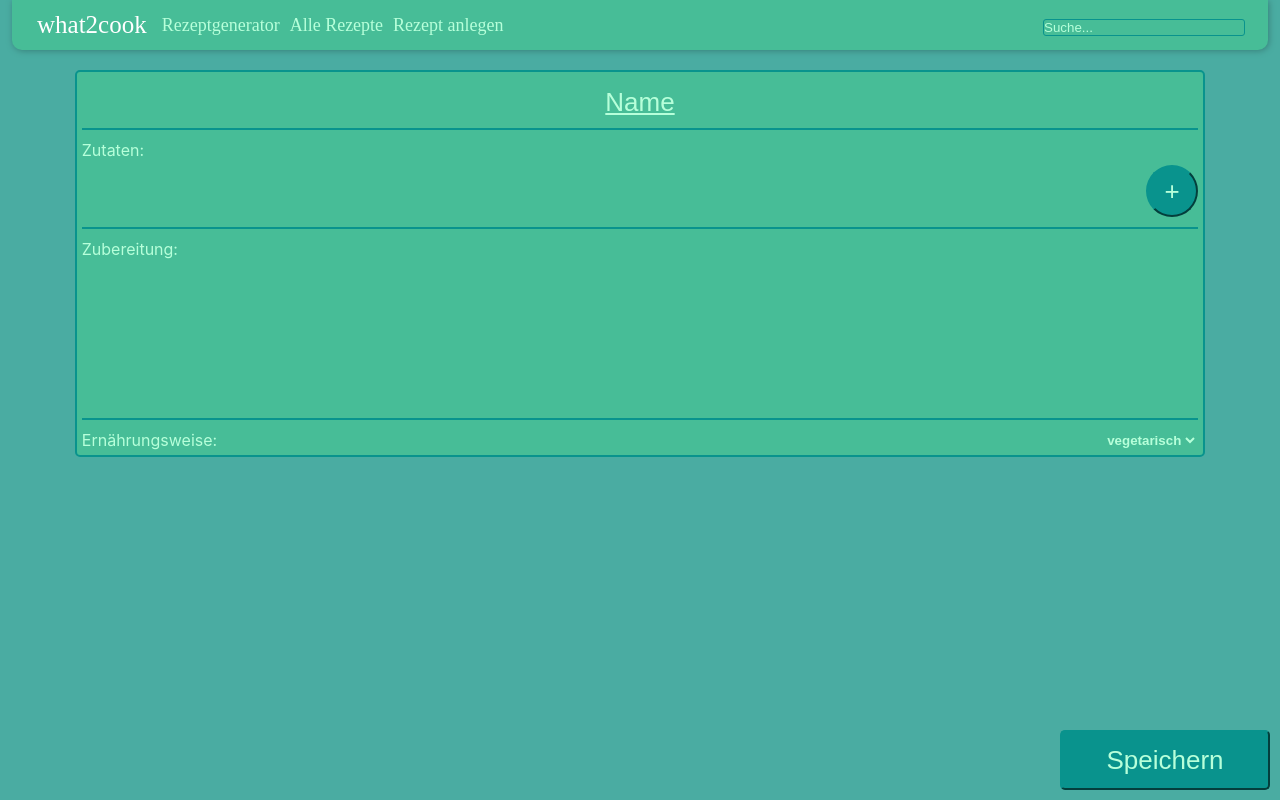
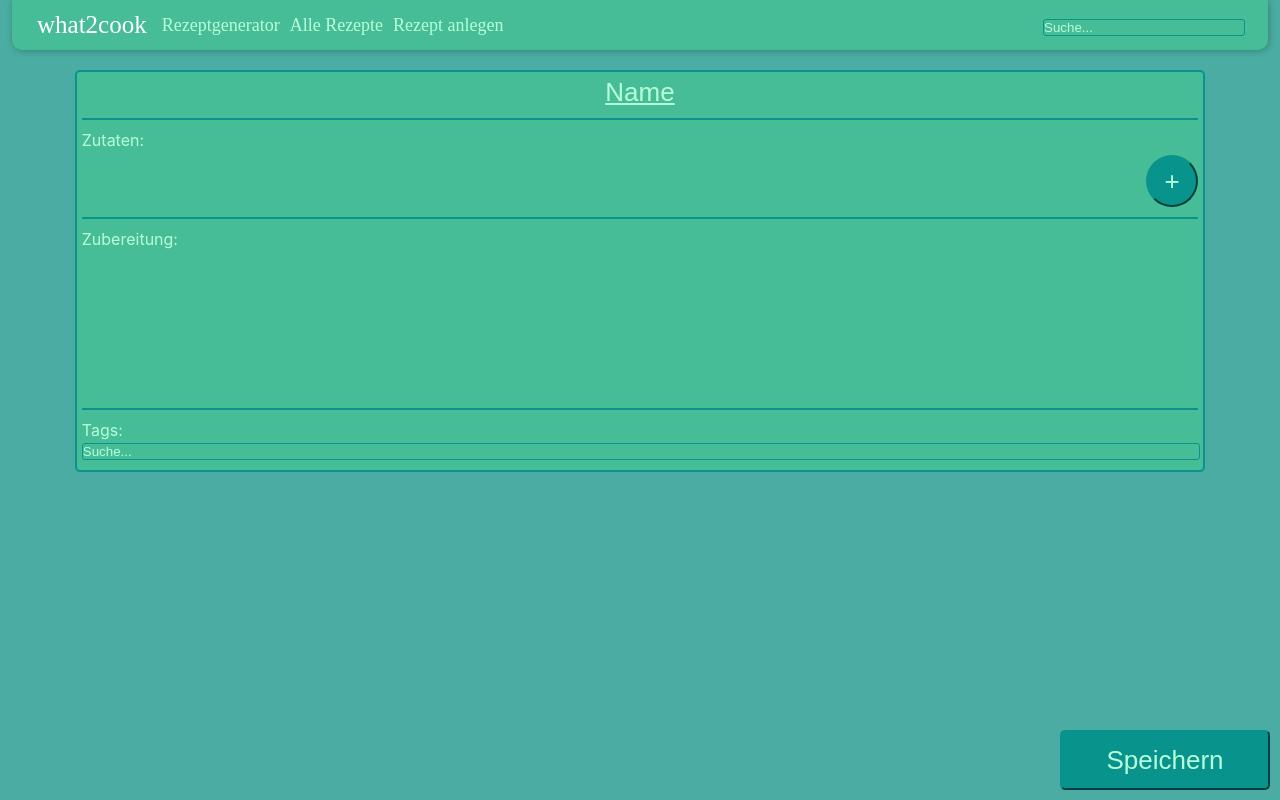
Before and after one commit to myFavBalu/what2cook, a React (Create React App) app: page /create in a window 1280 px wide. Built offline with nearby package versions, Linux system fonts and the light colour scheme.

Commit message:
added new ui to configure tags in addRecipe

```diff
--- /dev/null
+++ b/src/ApiCalls/Get/getTagsByName.ts
@@ -0,0 +1,7 @@
+import {TagSearchResult} from "../../Types/RecipeTypes";
+
+export async function getTagsByName(searchName: string) {
+    const url = "/api/find-tags-by-name?searchName=" + searchName;
+    const response = await fetch(url);
+    return await response.json() as Array<TagSearchResult>;
+}
--- a/src/ApiCalls/Post/addRecipe.ts
+++ b/src/ApiCalls/Post/addRecipe.ts
@@ -5,13 +5,16 @@ export async function addRecipe(newRecipe: RecipeCreation) {
     const requestOptions = {
         method: 'POST',
         headers: {'Content-Type': 'application/json'},
-        body: JSON.stringify({
-            name: newRecipe.name,
-            ingredients: "- " + newRecipe.ingredients.join("- "),
-            instructions: newRecipe.instructions,
-            // TODO: proper implementation of tags for the frontend, needs ui in this component and similar logic to searchbar regarding suggestions
-            tags: newRecipe.vegetarian ? ['vegetarisch'] : []
-        })
+        body: jsonSerialize(newRecipe)
     };
     return await fetch(url, requestOptions)
 }
+
+function jsonSerialize(recipe: RecipeCreation): string {
+    return JSON.stringify({
+        name: recipe.name,
+        ingredients: "- " + recipe.ingredients.join("- "),
+        instructions: recipe.instructions,
+        tags: recipe.tags
+    })
+}
--- a/src/Components/NavBar/Navigation.tsx
+++ b/src/Components/NavBar/Navigation.tsx
@@ -20,6 +20,7 @@ export function Navigation(): JSX.Element {
                     search: "?recipeId=" + searchResult.id
                 })}
                 getCall={getRecipeIdByName}
+                onAddResultClicked={()=>navigation({pathname: '/create'})}
             />
         </div>
     </div>
--- a/src/Components/Pages/AddRecipe/AddRecipe.module.scss
+++ b/src/Components/Pages/AddRecipe/AddRecipe.module.scss
@@ -18,10 +18,12 @@ Input, textarea {
   background-color: $color-component;
   margin: 20px 5% 85px 5%;
   padding: 5px;
+  display: flex;
+  flex-direction: column;
+  gap: 10px;
 
   .NameInputWrapper {
     padding-bottom: 10px;
-    margin-top: 10px;
     border-bottom: solid 2px $color-border;
 
     .NameInput {
@@ -33,7 +35,6 @@ Input, textarea {
 
 
   .IngredientList {
-    margin-top: 10px;
     padding-bottom: 10px;
     border-bottom: 2px solid $color-border;
     font-size: $font-size-medium;
@@ -84,7 +85,6 @@ Input, textarea {
   }
 
   .InstructionWrapper {
-    margin-top: 10px;
     border-bottom: 2px solid $color-border;
     font-size: $font-size-medium;
 
@@ -94,22 +94,6 @@ Input, textarea {
       padding: 0 0 5px 20px;
     }
   }
-
-  .PreferencesWrapper {
-    margin-top: 10px;
-    width: 100%;
-    display: flex;
-    justify-content: space-between;
-
-    .PreferencesSelect {
-      cursor: pointer;
-      background-color: unset;
-      border: none;
-      color: $color-headline;
-      font-weight: bold;
-    }
-  }
-
 }
 
 .SavingButton {
--- a/src/Components/Pages/AddRecipe/AddRecipe.tsx
+++ b/src/Components/Pages/AddRecipe/AddRecipe.tsx
@@ -1,19 +1,19 @@
-import React, {useState} from "react";
-import {RecipeCreation} from "../../../Types/RecipeTypes";
+import React, {ReactElement, useState} from "react";
+import {RecipeCreation, Tag} from "../../../Types/RecipeTypes";
 import s from "./AddRecipe.module.scss";
 import {toast} from 'react-toastify';
 import {useNavigate} from "react-router-dom";
 import {addRecipe} from "../../../ApiCalls/Post/addRecipe";
+import {TagSelection} from "./TagSelection";
 
-export function AddRecipe(): JSX.Element {
+export function AddRecipe(): ReactElement {
     const [newRecipe, setNewRecipe] = useState<RecipeCreation>({
         name: "Name",
         ingredients: [],
         instructions: "",
-        vegetarian: true
+        tags: []
     })
     const navigation = useNavigate()
-
 
     return <div className={s.RecipeCreationForm}>
         <NameInput
@@ -38,8 +38,13 @@ export function AddRecipe(): JSX.Element {
             instructions: newInstructions
         })}/>
 
-        <Preferences isVegetarian={newRecipe.vegetarian} toggleIsVegetarian={() => {
-            setNewRecipe({...newRecipe, vegetarian: !newRecipe.vegetarian})
+        <TagSelection tags={newRecipe.tags} setTags={(tags: Tag[]) => {
+            const uniqueTags = tags.filter(
+                (tag, index, self) =>
+                    index === self.findIndex((t) => t.id === tag.id)
+            );
+
+            setNewRecipe({...newRecipe, tags: uniqueTags})
         }}/>
 
         <button className={s.SavingButton}
@@ -129,27 +134,6 @@ function Instructions(props: InstructionProps) {
     </div>
 }
 
-
-type PreferencesProps = {
-    isVegetarian: boolean,
-    toggleIsVegetarian: () => void
-}
-
-function Preferences(props: PreferencesProps) {
-    return <div className={s.PreferencesWrapper}>
-        Ernährungsweise:
-        <select className={s.PreferencesSelect} defaultValue={props.isVegetarian ? "veggie" : "omni"}
-                onChange={props.toggleIsVegetarian}>
-            <option value={"veggie"}>
-                vegetarisch
-            </option>
-            <option value={"omni"}>
-                omni
-            </option>
-        </select>
-    </div>
-}
-
 async function handleCall(newRecipe: RecipeCreation, onSuccess: () => void) {
     try {
         addRecipe(newRecipe).then(
--- /dev/null
+++ b/src/Components/Pages/AddRecipe/TagSelection.module.scss
@@ -0,0 +1,32 @@
+@import "../../../variables";
+
+.TagSelectionWrapper {
+  font-size: $font-size-medium;
+
+  ul {
+    list-style-position: inside;
+    padding: 5px 0 0 0;
+  }
+
+  .ActiveTag {
+    display: flex;
+    flex-direction: row;
+    align-items: baseline;
+    gap: 5px;
+    margin: 5px 0 5px 0;
+
+    .DeleteButton {
+      display: flex;
+      justify-content: center;
+      align-items: center;
+      border-radius: 50%;
+      background-color: $color-border;
+      border-color: $color-border;
+      font-size: 14px;
+      height: 1.25em;
+      width: 1.25em;
+      cursor: pointer;
+      color: $color-delete;
+    }
+  }
+}
--- /dev/null
+++ b/src/Components/Pages/AddRecipe/TagSelection.tsx
@@ -0,0 +1,49 @@
+import {SearchBarWithRecommendations} from "../../SearchBar/SearchBarWithRecommendations";
+import {getTagsByName} from "../../../ApiCalls/Get/getTagsByName";
+import React, {ReactElement} from "react";
+import s from "./TagSelection.module.scss";
+import {Tag} from "../../../Types/RecipeTypes";
+
+export type TagSelectionProps = {
+    tags: Tag[],
+    setTags: (tags: Tag[]) => void
+}
+
+export function TagSelection({tags, setTags}: TagSelectionProps): ReactElement {
+    return <div className={s.TagSelectionWrapper}>
+        Tags:
+        <SearchBarWithRecommendations
+            getCall={getTagsByName}
+            onResultClicked={(result) => {
+                setTags([...tags, result as Tag])
+            }}
+            onAddResultClicked={(currentSearchWord) => {
+                setTags([...tags, {id: 0, name: currentSearchWord} as Tag])
+            }}
+        />
+
+        <ActiveTagsContainer tags={tags}
+                             removeTag={(tagToRemove) => setTags(tags.filter((currentTag) => currentTag.id !== tagToRemove.id))}
+        />
+    </div>
+}
+
+export type ActiveTagsContainerProps = {
+    tags: Tag[],
+    removeTag: (tags: Tag) => void
+}
+
+function ActiveTagsContainer({tags, removeTag}: ActiveTagsContainerProps): ReactElement {
+    const activeTags = tags.map((tag) => {
+        return <li key={tag.id} className={s.ActiveTag}>{tag.name}
+            <button className={s.DeleteButton}
+                    onClick={() => removeTag(tag)}>
+                x
+            </button>
+        </li>
+    })
+
+    return <ul>
+        {activeTags}
+    </ul>
+}
--- a/src/Components/SearchBar/SearchBarWithRecommendations.module.scss
+++ b/src/Components/SearchBar/SearchBarWithRecommendations.module.scss
@@ -29,10 +29,13 @@
       border-bottom: 1px solid $color-border;
       cursor: pointer;
       padding: 5px 0 5px 5px;
+    }
 
-      &:last-child {
-        border: none;
-      }
+    .SearchBarAddResult {
+      width: 100%;
+      cursor: pointer;
+      padding: 5px 0 5px 5px;
+      font-style: italic;
     }
   }
 }
--- a/src/Components/SearchBar/SearchBarWithRecommendations.tsx
+++ b/src/Components/SearchBar/SearchBarWithRecommendations.tsx
@@ -5,12 +5,14 @@ import {SearchResult} from "../../Types/RecipeTypes";
 
 export type SearchBarWithRecommendationsProps = {
     getCall: (searchWord: string) => Promise<SearchResult[]>,
-    onResultClicked: (value: SearchResult) => void
+    onResultClicked: (value: SearchResult) => void,
+    onAddResultClicked: (currentSearchWord: string) => void
 }
 
 export function SearchBarWithRecommendations({
                                                  getCall,
-                                                 onResultClicked
+                                                 onResultClicked,
+                                                 onAddResultClicked
                                              }: SearchBarWithRecommendationsProps): JSX.Element {
     const [isFirstRender, setIsFirstRender] = useState(true)
     const [searchTerm, setSearchTerm] = useState<string>("Suche...")
@@ -36,10 +38,20 @@ export function SearchBarWithRecommendations({
                 setSearchTerm("")
             }
         }} onChange={(e) => setSearchTerm(e.target.value)}/>
-        {possibleResults.length > 0 &&
+        {searchTerm !== "" && searchTerm !== 'Suche...' &&
             <SearchResultContainer possibleResults={possibleResults}
-                                   onResultClicked={onResultClicked}
-                                   resetSearchTerm={() => setSearchTerm("Suche...")}/>}
+                                   onResultClicked={(result) => {
+                                       setPossibleResults([])
+                                       setSearchTerm("Suche...")
+                                       onResultClicked(result)
+                                   }}
+                                   onAddResultClicked={() => {
+                                       setPossibleResults([])
+                                       setSearchTerm("Suche...")
+                                       onAddResultClicked(searchTerm)
+                                   }}
+            />
+        }
     </div>
 }
 
@@ -47,10 +59,10 @@ export function SearchBarWithRecommendations({
 type SearchResultContainerProps = {
     possibleResults: Array<SearchResult>,
     onResultClicked: (value: SearchResult) => void
-    resetSearchTerm: () => void
+    onAddResultClicked: () => void
 }
 
-function SearchResultContainer({possibleResults, onResultClicked, resetSearchTerm}: SearchResultContainerProps) {
+function SearchResultContainer({possibleResults, onResultClicked, onAddResultClicked}: SearchResultContainerProps) {
     const containerArray: Array<JSX.Element> = [];
 
     possibleResults.forEach((result, index) => {
@@ -58,7 +70,6 @@ function SearchResultContainer({possibleResults, onResultClicked, resetSearchTer
             <div className={s.SearchResultItem}
                  key={index}
                  onClick={() => {
-                     resetSearchTerm()
                      onResultClicked(result)
                  }}
             >
@@ -66,6 +77,15 @@ function SearchResultContainer({possibleResults, onResultClicked, resetSearchTer
             </div>)
     })
 
+    containerArray.push(<div className={s.SearchBarAddResult}
+                             key={'addResultItem'}
+                             onClick={() => {
+                                 onAddResultClicked()
+                             }}
+    >
+        Neu hinzufügen
+    </div>)
+
     return <div className={s.SearchResultContainer}>
         {containerArray}
     </div>
--- a/src/Types/RecipeTypes.ts
+++ b/src/Types/RecipeTypes.ts
@@ -15,7 +15,7 @@ export type RecipeCreation = {
     name: string,
     ingredients: string[],
     instructions: string,
-    vegetarian: boolean,
+    tags: Tag[],
 }
 
 export interface SearchResult {
```
Also changed, not shown: 1 other file (tests, documents, lock files or other folders).
